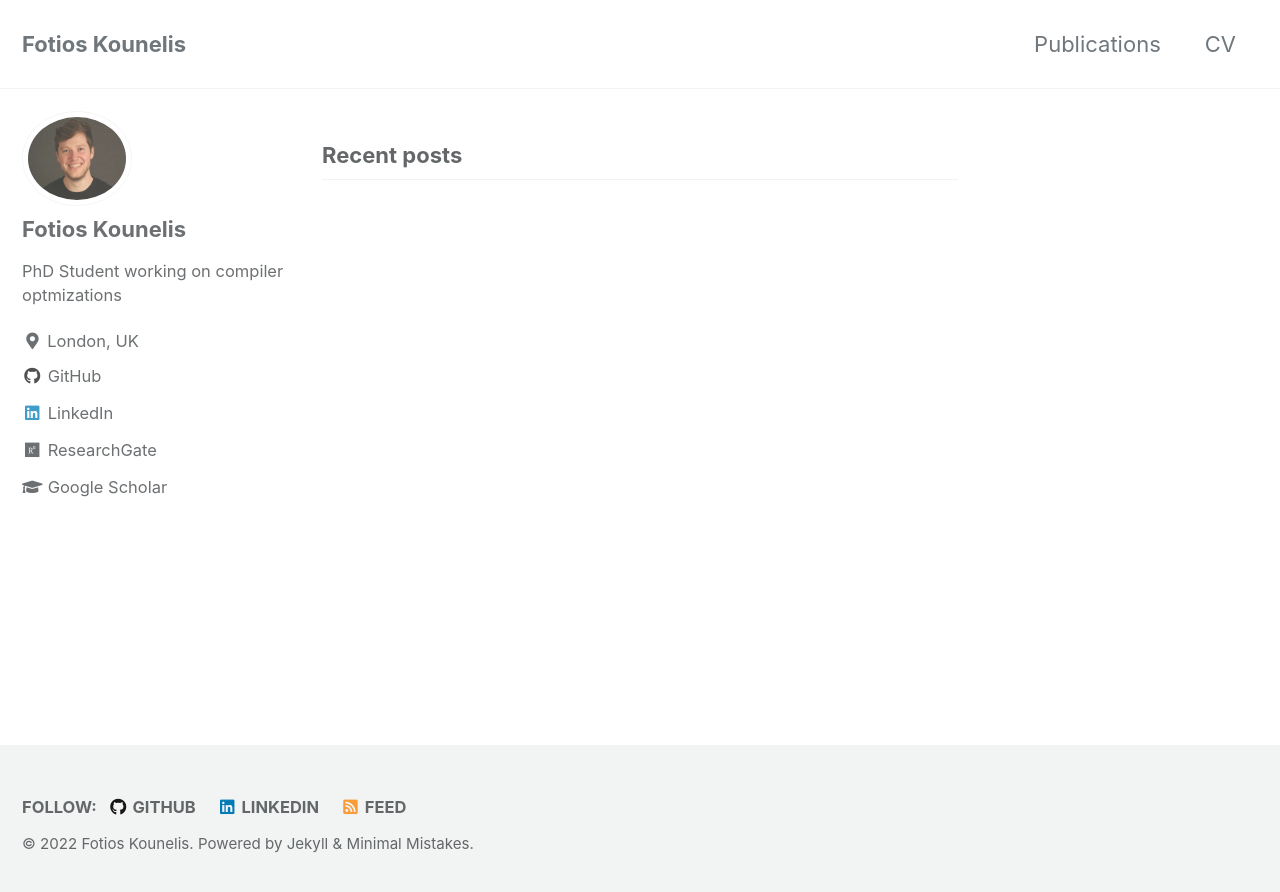
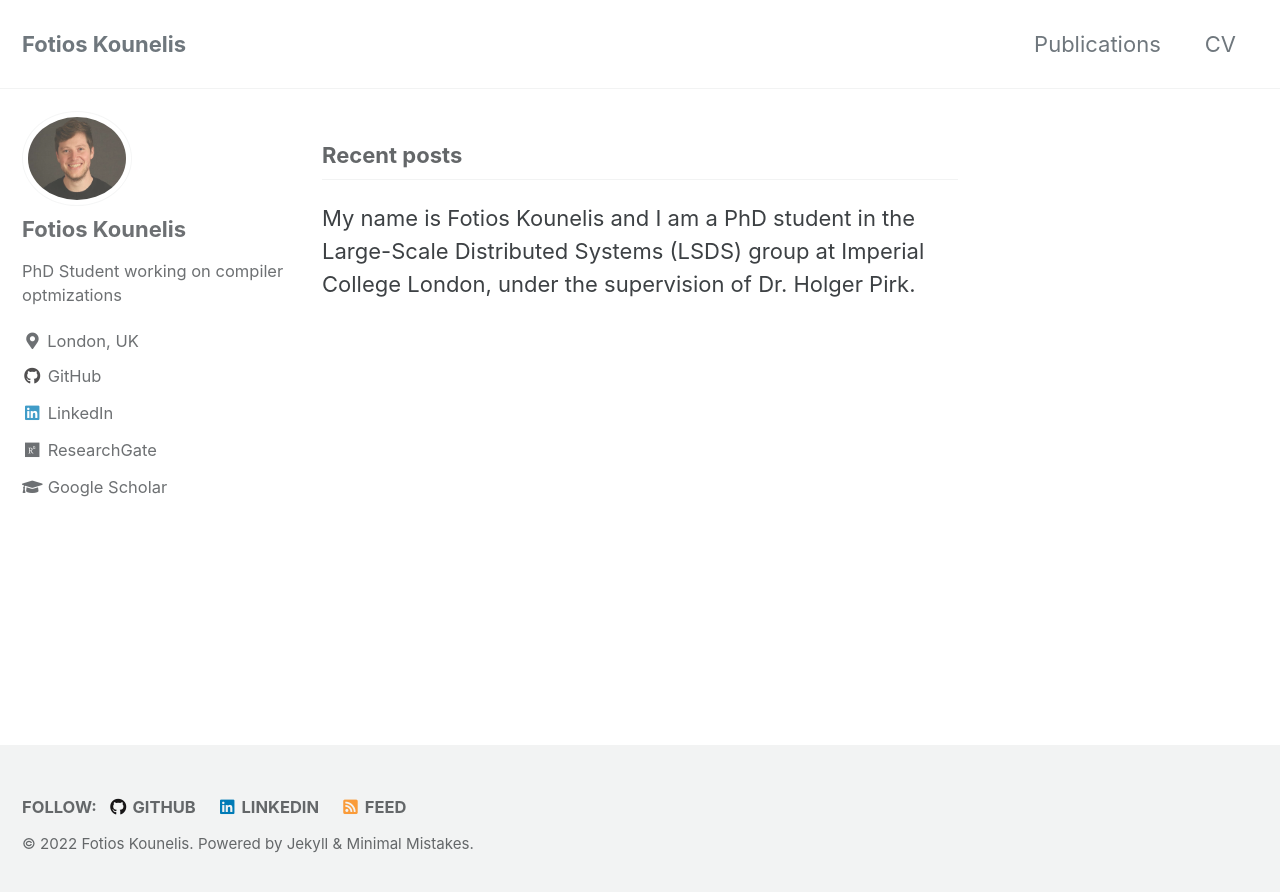
Before and after one commit to fotiskoun/fotiskoun.github.io, a Jekyll site: the page built from index.html, in a window 1280 px wide. Shown: the top 892 px of the page. Built offline with Jekyll 4.4.1, drawn with Linux system fonts in a browser that asks for light colours; cached includes are drawn as plain includes; the list of posts is cut into pages by our own code.

Commit message:
Update home.html

```diff
--- a/_layouts/home.html
+++ b/_layouts/home.html
@@ -4,7 +4,11 @@ layout: archive
 
 {{ content }}
 
-<h3 class="archive__subtitle">{{ site.data.ui-text[site.locale].recent_posts | default: "Recent Posts" }}</h3>
+<h3 class="archive__subtitle">{{ site.data.ui-text[site.locale].recent_posts | default: "About Me" }}</h3>
+<p>
+  My name is Fotios Kounelis and I am a PhD student in the Large-Scale Distributed Systems (LSDS) group at Imperial College London, under the supervision
+  of Dr. Holger Pirk.
+</p>
 
 {% if paginator %}
   {% assign posts = paginator.posts %}
```
